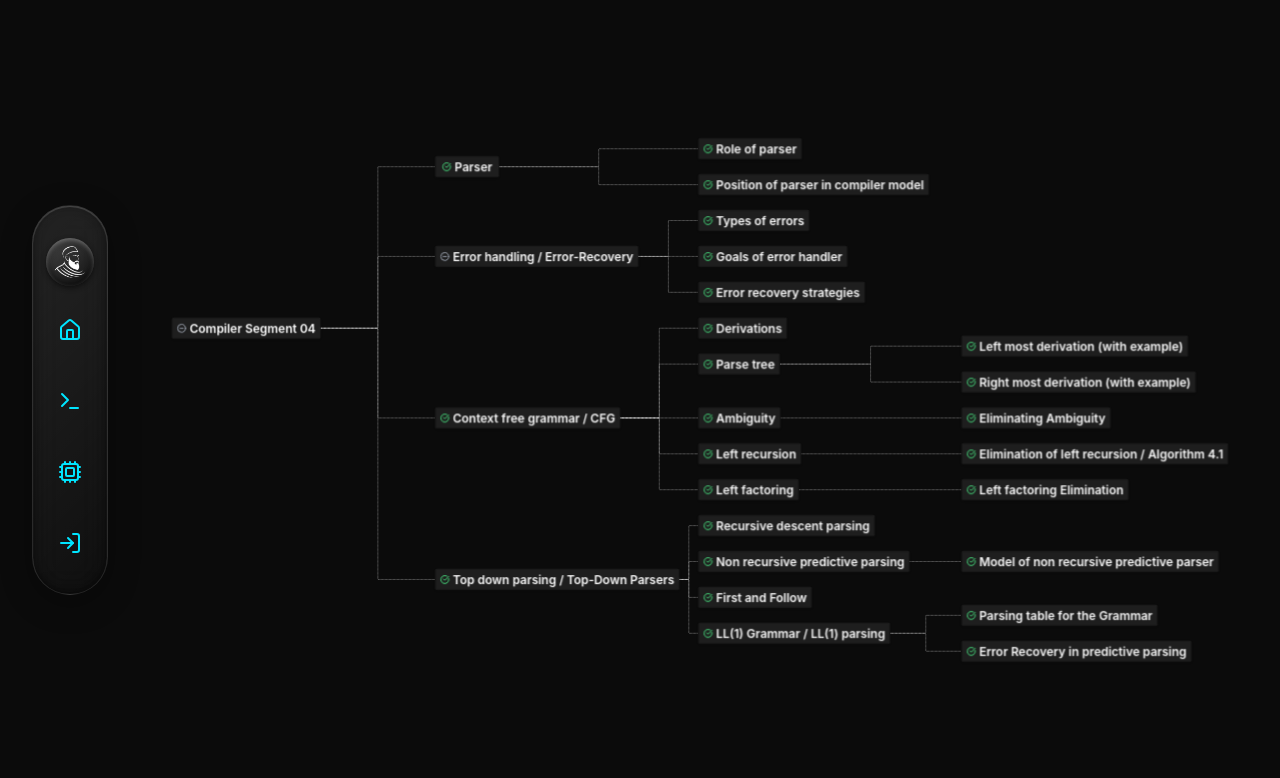
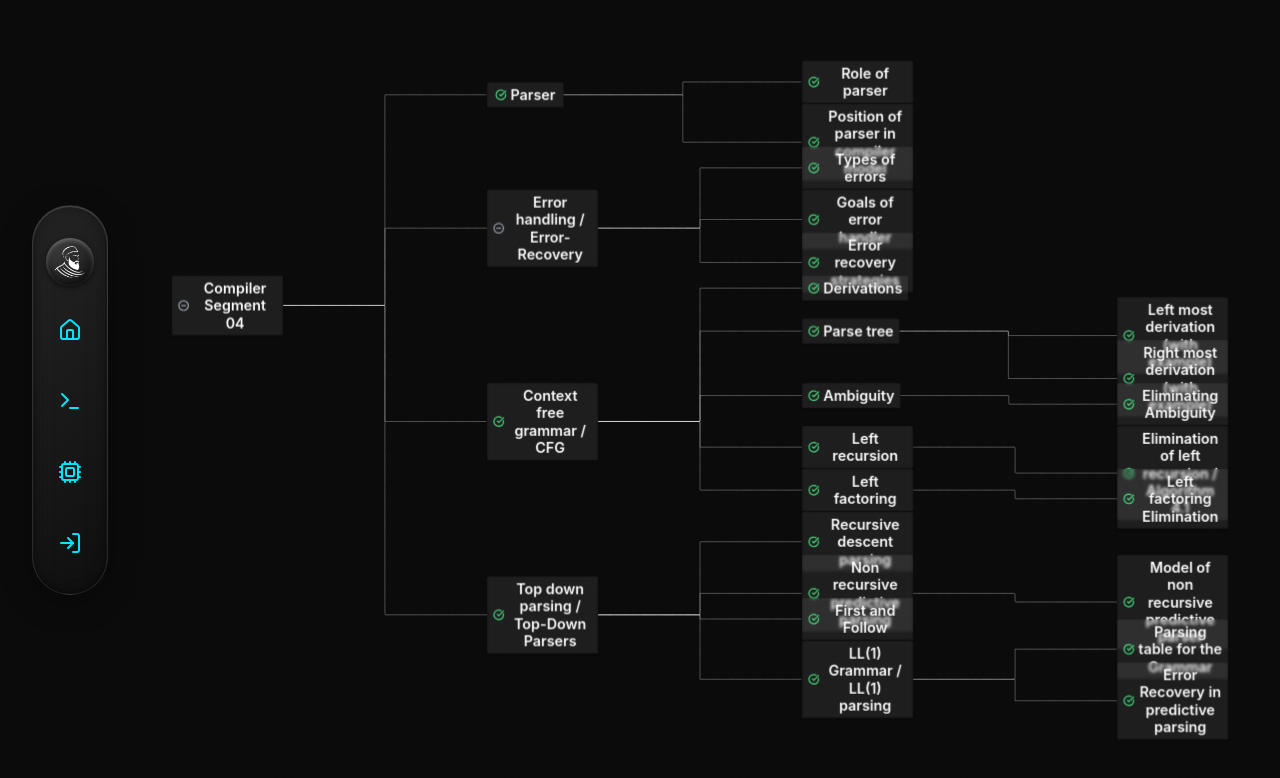
Before and after one commit to mongooseintown/TrashofCSE-Project, a React (Vite) app in the folder frontend/: page /compilersegment-04 in a window 1280 px wide. Shown: the top 778 px of the page. Built offline with nearby package versions, Linux system fonts and the light colour scheme.

Commit message:
Allow text wrapping on long roadmap nodes to prevent overlaps

```diff
--- a/frontend/src/pages/CompilerSegment04.css
+++ b/frontend/src/pages/CompilerSegment04.css
@@ -35,8 +35,10 @@
   font-weight: 600;
   font-size: 150px;
   text-align: center;
-  white-space: nowrap;
+  white-space: normal; /* Allow text wrapping on desktop */
+  word-break: break-word;
   min-width: 800px;
+  max-width: 2200px; /* Prevent node from expanding to overlap neighbors */
   display: flex;
   justify-content: center;
   align-items: center;
@@ -54,6 +56,7 @@
 
 .custom-roadmap-node.vertical-node {
   min-width: unset;
+  max-width: unset;
   width: 300px;
   height: 2500px; /* Matched to rotated width of 2500px */
   padding: 0;
@@ -86,6 +89,7 @@
   align-items: center;
   gap: 40px;
   justify-content: center;
+  white-space: nowrap; /* Keep rotated text on a single line on mobile */
 }
 
 .custom-roadmap-node:hover {
--- a/frontend/src/pages/CompilerSegment08.css
+++ b/frontend/src/pages/CompilerSegment08.css
@@ -35,8 +35,10 @@
   font-weight: 600;
   font-size: 150px;
   text-align: center;
-  white-space: nowrap;
+  white-space: normal; /* Allow text wrapping on desktop */
+  word-break: break-word;
   min-width: 800px;
+  max-width: 2200px; /* Prevent node from expanding to overlap neighbors */
   display: flex;
   justify-content: center;
   align-items: center;
@@ -54,6 +56,7 @@
 
 .custom-roadmap-node.vertical-node {
   min-width: unset;
+  max-width: unset;
   width: 300px;
   height: 2500px; /* Matched to rotated width of 2500px */
   padding: 0;
@@ -86,6 +89,7 @@
   align-items: center;
   gap: 40px;
   justify-content: center;
+  white-space: nowrap; /* Keep rotated text on a single line on mobile */
 }
 
 .custom-roadmap-node:hover {
```
